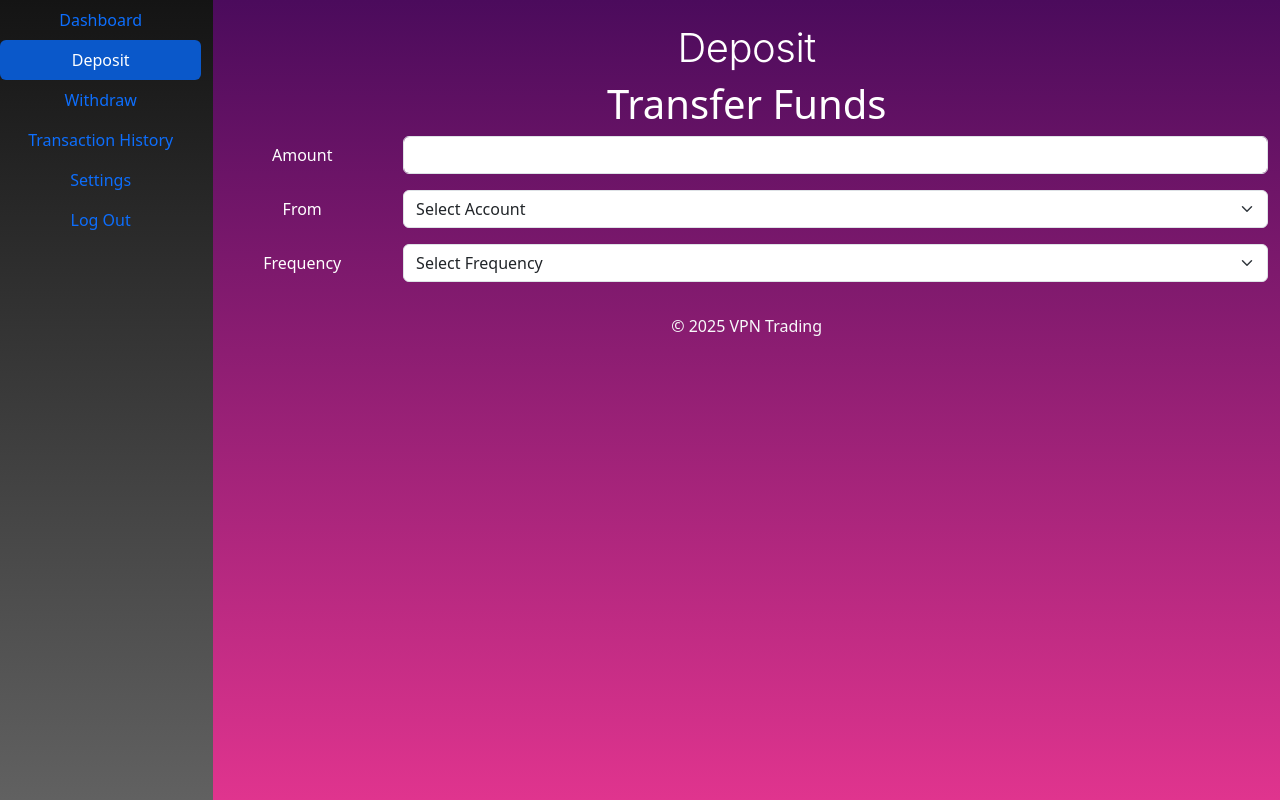
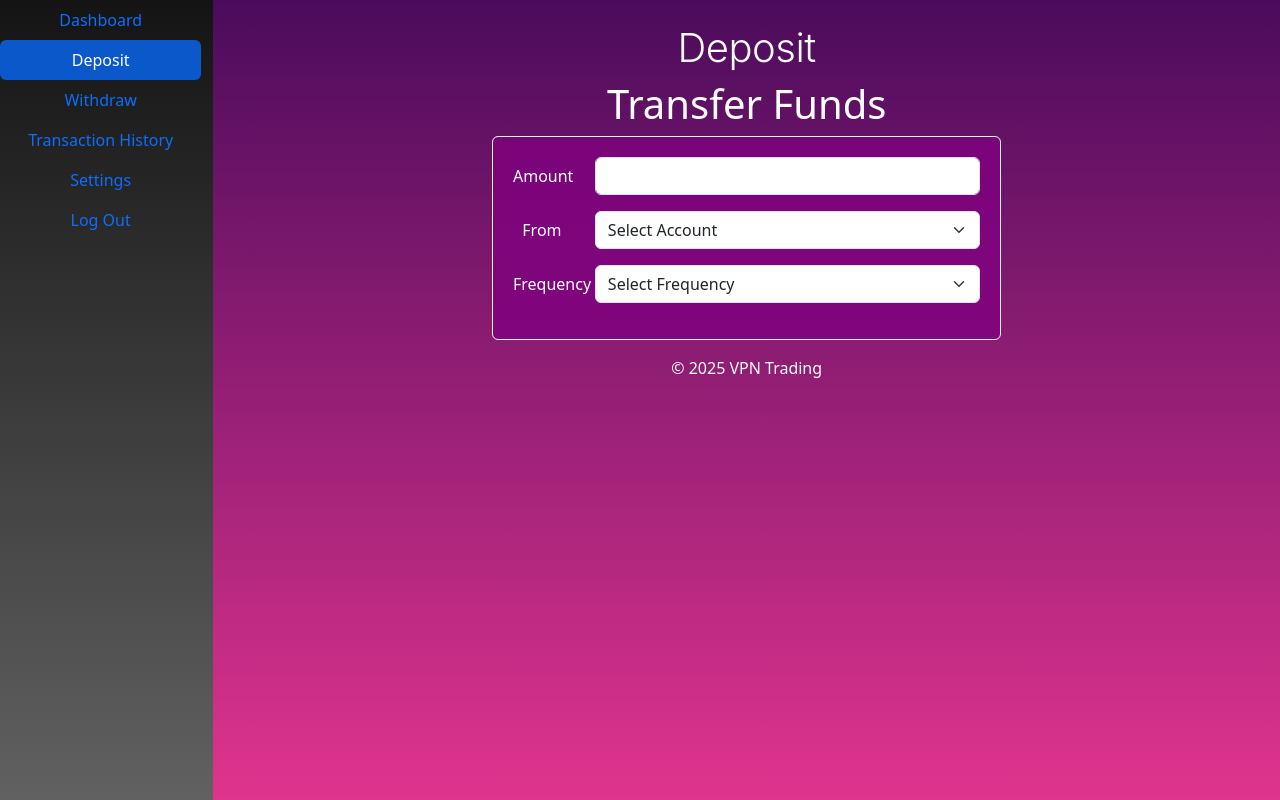
Before and after one commit to TrioStuds/Capstone-Git-Repo, a Flask app: page /deposit in a window 1280 px wide. Run offline with Flask 3, Linux system fonts and the light colour scheme.

Commit message:
added card box around the deposit form

```diff
--- a/templates/deposit.html
+++ b/templates/deposit.html
@@ -7,8 +7,12 @@
 {% block content %}
 <body class="text-white">
     <div class="dashboard-container">
-        <div class="main-content">
+        <div class="main-content row justify-content-center">
             <h1>Transfer Funds</h1>
+            <div class="col-md-6">
+                <div class="border border-light rounded d-flex flex-column align-items-center" style="background-color: rgba(128, 0, 128, 0.8); padding: 20px;">
+                    <div class="card-body w-100">
+                        <form>
                             <div class="deposit-section">
                                 <div class="row mb-3">
                                     <label for="inputAmount" class="col-sm-2 col-form-label">Amount</label>
@@ -19,7 +23,6 @@
                             <div class="row mb-3">
                                 <label for="inputFrom" class="col-sm-2 col-form-label">From</label>
                                 <div class="col-sm-10">
-                            <!-- ...existing code... -->
                                     <!-- replaced the empty text input with the select element and fixed option tags -->
                                     <select id="inputFrom" class="form-select" aria-label="Select account">
                                         <option value="" selected>Select Account</option>
@@ -40,7 +43,10 @@
                                     </select>
                                 </div>
                             </div>
-
+                        </form>
+                    </div>
+                </div>
+            </div>
         </div>
     </div>
 </body>
--- a/templates/settings.html
+++ b/templates/settings.html
@@ -15,7 +15,7 @@
                     <!-- Personal Information Box -->
                     <div class="col-md-6">
                         <div class="card bg-dark text-white">
-                            <div class="border border-light rounded  d-flex flex-column align-items-center" style="background-color: rgba(128, 0, 128, 0.8); padding: 20px;">
+                            <div class="border border-light rounded d-flex flex-column align-items-center" style="background-color: rgba(128, 0, 128, 0.8); padding: 20px;">
                                 <h2 class="mt-2 mb-4">Personal Information</h2>
                                 <div class="card-body w-100">
                                     <!-- Alert Messages -->
```
Lines whose indentation alone changed are shown as unchanged.
